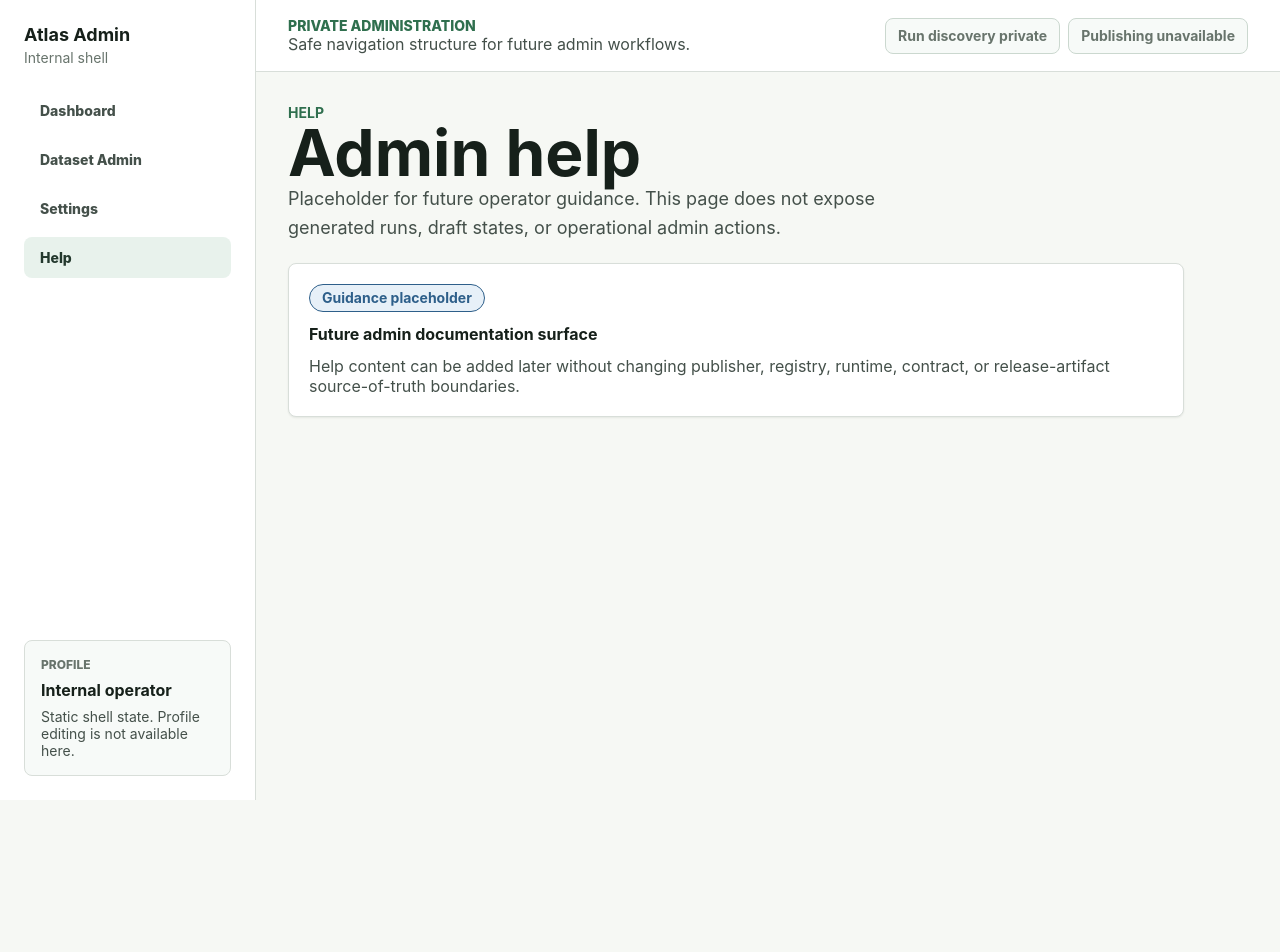
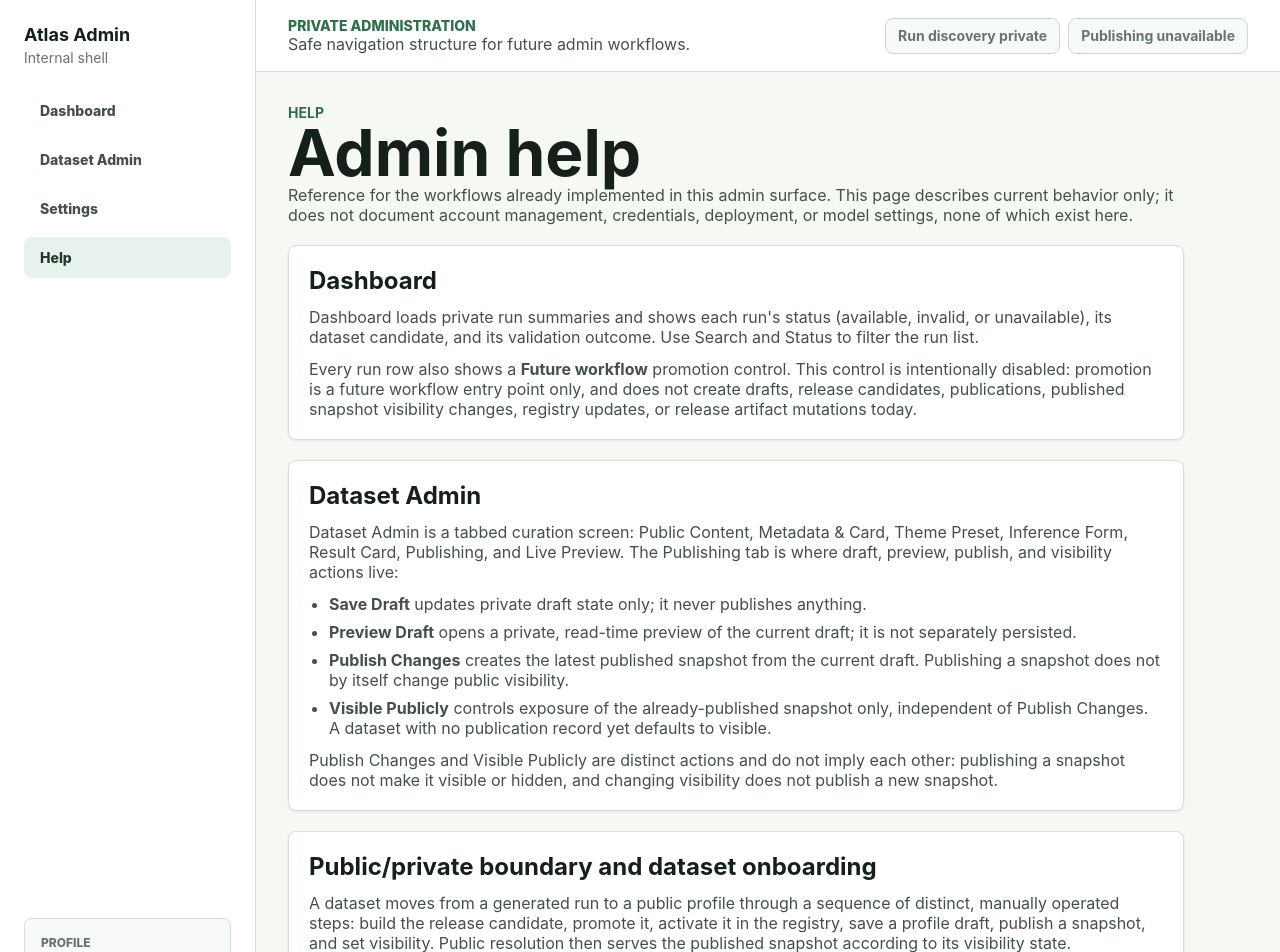
Before and after one commit to FabioAguiar/atlas-dataflow, a React (Vite) app in the folder web/: page /admin/help in a window 1280 px wide. Shown: the top 952 px of the page. Before the commit the page ends 800 px from the top, so only its background shows below. Built offline with nearby package versions, Linux system fonts and the light colour scheme; no server answers.

Commit message:
feat(admin-help): implement truthful workflow guidance for private Help route

```diff
--- a/web/src/pages/admin/HelpPage.tsx
+++ b/web/src/pages/admin/HelpPage.tsx
@@ -15,24 +15,96 @@ const panelStyle: CSSProperties = {
   boxShadow: "var(--atlas-shadow-sm)",
 };
 
+const mutedTextStyle: CSSProperties = {
+  margin: 0,
+  color: "var(--atlas-color-text-muted)",
+};
+
+const listStyle: CSSProperties = {
+  margin: 0,
+  paddingLeft: "var(--atlas-space-5)",
+  display: "grid",
+  gap: "var(--atlas-space-2)",
+  color: "var(--atlas-color-text-muted)",
+};
+
 export default function HelpPage() {
   return (
     <section aria-labelledby="admin-help-title" style={pageStyle}>
       <div>
         <p className="eyebrow">Help</p>
         <h1 id="admin-help-title">Admin help</h1>
-        <p className="summary">
-          Placeholder for future operator guidance. This page does not expose generated runs, draft states, or
-          operational admin actions.
+        <p style={mutedTextStyle}>
+          Reference for the workflows already implemented in this admin surface. This page describes current
+          behavior only; it does not document account management, credentials, deployment, or model settings, none
+          of which exist here.
         </p>
       </div>
 
-      <article style={panelStyle}>
-        <span className="atlas-status-pill atlas-status-pill--info">Guidance placeholder</span>
-        <strong>Future admin documentation surface</strong>
-        <p style={{ margin: 0, color: "var(--atlas-color-text-muted)" }}>
-          Help content can be added later without changing publisher, registry, runtime, contract, or release-artifact
-          source-of-truth boundaries.
+      <article aria-labelledby="admin-help-dashboard-title" style={panelStyle}>
+        <h2 id="admin-help-dashboard-title" style={{ margin: 0 }}>
+          Dashboard
+        </h2>
+        <p style={mutedTextStyle}>
+          Dashboard loads private run summaries and shows each run&apos;s status (available, invalid, or
+          unavailable), its dataset candidate, and its validation outcome. Use Search and Status to filter the run
+          list.
+        </p>
+        <p style={mutedTextStyle}>
+          Every run row also shows a <strong>Future workflow</strong> promotion control. This control is
+          intentionally disabled: promotion is a future workflow entry point only, and does not create drafts,
+          release candidates, publications, published snapshot visibility changes, registry updates, or release
+          artifact mutations today.
+        </p>
+      </article>
+
+      <article aria-labelledby="admin-help-dataset-admin-title" style={panelStyle}>
+        <h2 id="admin-help-dataset-admin-title" style={{ margin: 0 }}>
+          Dataset Admin
+        </h2>
+        <p style={mutedTextStyle}>
+          Dataset Admin is a tabbed curation screen: Public Content, Metadata &amp; Card, Theme Preset, Inference
+          Form, Result Card, Publishing, and Live Preview. The Publishing tab is where draft, preview, publish, and
+          visibility actions live:
+        </p>
+        <ul style={listStyle}>
+          <li>
+            <strong>Save Draft</strong> updates private draft state only; it never publishes anything.
+          </li>
+          <li>
+            <strong>Preview Draft</strong> opens a private, read-time preview of the current draft; it is not
+            separately persisted.
+          </li>
+          <li>
+            <strong>Publish Changes</strong> creates the latest published snapshot from the current draft. Publishing
+            a snapshot does not by itself change public visibility.
+          </li>
+          <li>
+            <strong>Visible Publicly</strong> controls exposure of the already-published snapshot only, independent
+            of Publish Changes. A dataset with no publication record yet defaults to visible.
+          </li>
+        </ul>
+        <p style={mutedTextStyle}>
+          Publish Changes and Visible Publicly are distinct actions and do not imply each other: publishing a
+          snapshot does not make it visible or hidden, and changing visibility does not publish a new snapshot.
+        </p>
+      </article>
+
+      <article aria-labelledby="admin-help-onboarding-title" style={panelStyle}>
+        <h2 id="admin-help-onboarding-title" style={{ margin: 0 }}>
+          Public/private boundary and dataset onboarding
+        </h2>
+        <p style={mutedTextStyle}>
+          A dataset moves from a generated run to a public profile through a sequence of distinct, manually operated
+          steps: build the release candidate, promote it, activate it in the registry, save a profile draft, publish
+          a snapshot, and set visibility. Public resolution then serves the published snapshot according to its
+          visibility state.
+        </p>
+        <p style={mutedTextStyle}>
+          Every one of these steps is currently a separate, manually operated action (a pipeline command, a
+          promotion command, a registry-update command, or a Dataset Admin action) rather than a single automated
+          pipeline. Fully automated onboarding — one command or workflow performing all steps together — does not
+          exist yet.
         </p>
       </article>
     </section>
```
Also changed, not shown: 1 other file (tests, documents, lock files or other folders).
